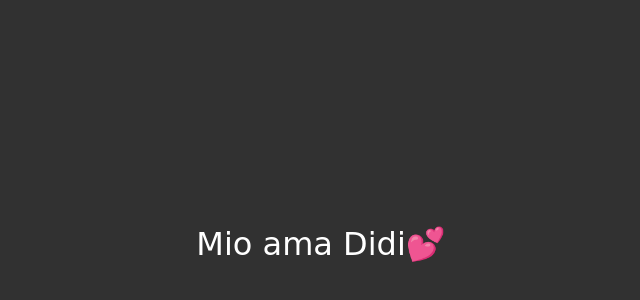
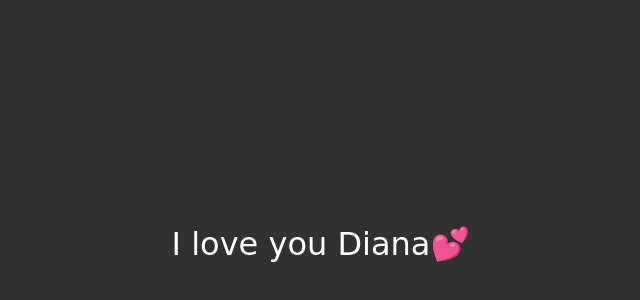
Before and after one commit to iluvpy/iluvpy.github.io, a plain HTML site: page index.html in a window 1280 px wide. Shown: the part 156-456 px from the top of the page, without its empty margins (319-959 px from the left). Drawn offline with Linux system fonts and the light colour scheme; a web font is replaced by a local one.

Commit message:
updated main text

```diff
--- a/index.html
+++ b/index.html
@@ -108,7 +108,7 @@
 </head>
 <body>
     <div class="main-text single-day-regular">
-        Mio ama Didi💕
+        I love you Diana💕
     </div>
 </body>
 </html>
```
